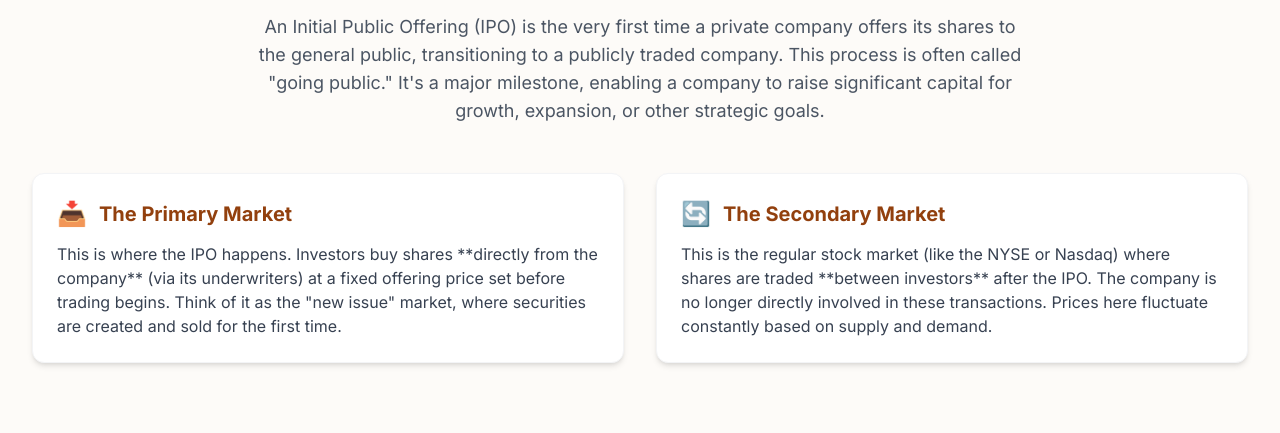
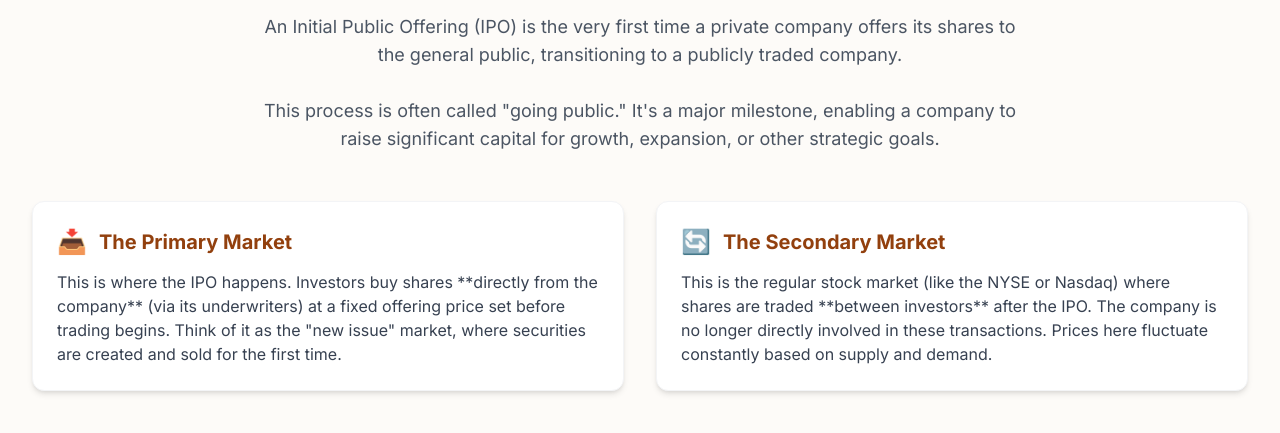
Before and after one commit to yyyprojects/IpoStock3, a plain HTML site: page index.html in a window 1280 px wide. Shown: the part 341-774 px from the top of the page. Drawn offline with nearby package versions, Linux system fonts and the light colour scheme.

Commit message:
Update index.html

```diff
--- a/index.html
+++ b/index.html
@@ -108,7 +108,7 @@
             <section id="section-intro" class="content-section active">
                 <div class="text-center mb-12">
                     <h2 class="text-3xl font-bold text-amber-700">What is an IPO?</h2>
-                    <p class="mt-4 text-lg text-gray-600 max-w-3xl mx-auto">An Initial Public Offering (IPO) is the very first time a private company offers its shares to the general public, transitioning to a publicly traded company. This process is often called "going public." It's a major milestone, enabling a company to raise significant capital for growth, expansion, or other strategic goals.</p>
+                    <p class="mt-4 text-lg text-gray-600 max-w-3xl mx-auto">An Initial Public Offering (IPO) is the very first time a private company offers its shares to the general public, transitioning to a publicly traded company.<br></br>This process is often called "going public." It's a major milestone, enabling a company to raise significant capital for growth, expansion, or other strategic goals.</p>
                 </div>
 
                 <div class="grid md:grid-cols-2 gap-8">
```
